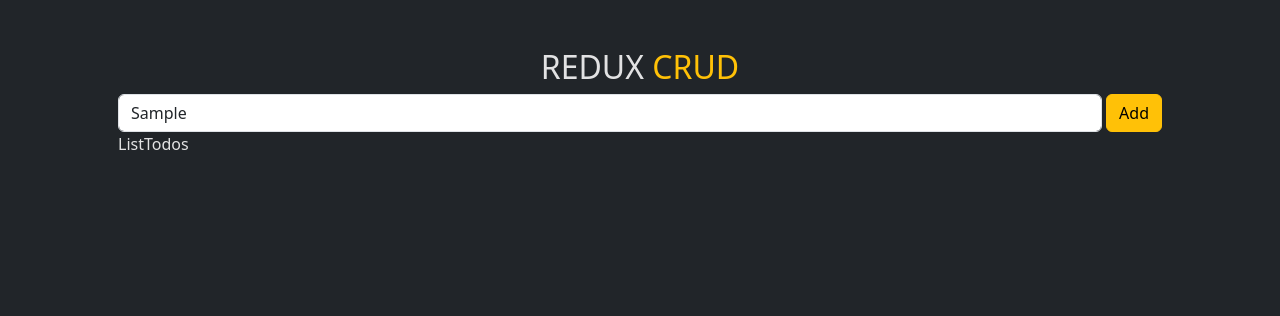
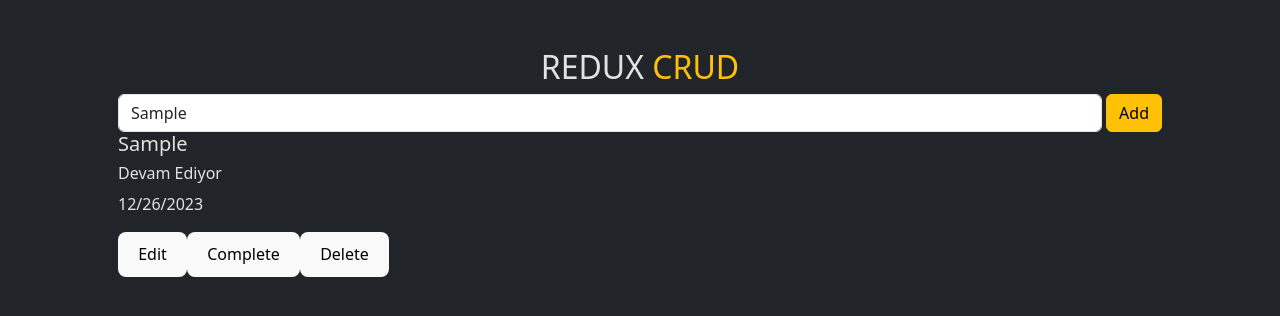
Before and after one commit to efeberktnci/Redux-Todo-Website, a React (Vite) app: page / in a window 1280 px wide. Both pictures are taken after typing "Sample" into the empty fields and a click on the button "Add". Shown: the top 316 px of the page. Built offline with nearby package versions, Linux system fonts and the light colour scheme.

Commit message:
Visualization for Todo Tasks

```diff
--- a/src/components/AddForm.jsx
+++ b/src/components/AddForm.jsx
@@ -1,6 +1,11 @@
 import { v4 } from "uuid";
+import { useDispatch } from 'react-redux';
 
 const AddForm = () => {
+
+   const dispatch = useDispatch()
+
+
   const handleSubmit = (e) => {
     e.preventDefault();
 
@@ -12,8 +17,10 @@
 
     };
 
-    console.log(newTodo)
-
+    dispatch({
+      type:"ADD_TODO",
+      payload: newTodo,
+    })
 
   };
 
--- a/src/components/ListTodos.jsx
+++ b/src/components/ListTodos.jsx
@@ -1,9 +1,17 @@
-import React from 'react'
+import React from "react";
+import { useSelector } from "react-redux";
+import TodoCard from "./TodoCard";
 
 const ListTodos = () => {
+  const store = useSelector((store) => store.todoReducer);
+
   return (
-    <div>ListTodos</div>
-  )
-}
+    <div>
+      {store.todos.map((todo) => (
+        <TodoCard todo={todo} key={todo.id} />
+      ))}
+    </div>
+  );
+};
 
-export default ListTodos
+export default ListTodos;
--- a/src/components/TodoCard.jsx
+++ b/src/components/TodoCard.jsx
@@ -1,9 +1,14 @@
-import React from 'react'
+const TodoCard = ({ todo }) => {
+  return (
+    <div>
+      <h5>{todo.text}</h5>
+      <h6>{todo.is_done ? "Tamamlandı" : "Devam Ediyor"}</h6>
+      <p>{todo.created_at}</p>
+      <button>Edit</button>
+      <button>Complete</button>
+      <button>Delete</button>
+    </div>
+  );
+};
 
-const TodoCard = () => {
-  return (
-    <div>TodoCard</div>
-  )
-}
-
-export default TodoCard
+export default TodoCard;
--- a/src/redux/reducers/todoReducer.js
+++ b/src/redux/reducers/todoReducer.js
@@ -1,14 +1,17 @@
 
 const initialState = {
     todos: [],
-    category: [,]
+    category: [],
 }
 
 
 const todoReducer = (state = initialState ,action) => {
     switch(action.type){
         case "ADD_TODO":
-            return "BOŞ";
+            const tempTodos = state.todos.concat(action.payload);
+
+            return {...state, todos: tempTodos }
+
         case "REMOVE_TODO":
             return "BOŞ";
             default:
--- a/src/redux/reducers/userReducer.js
+++ b/src/redux/reducers/userReducer.js
@@ -1,14 +1,14 @@
 const initialState = {
     user: [],
-    category: [,]
+    category: []
 }
 
 
 const userReducer = (state = initialState ,action) => {
     switch(action.type){
-        case "ADD_TODO":
+        case "ADD_USER":
             return "BOŞ";
-        case "REMOVE_TODO":
+        case "REMOVE_USER":
             return "BOŞ";
             default:
                 return state;
```
